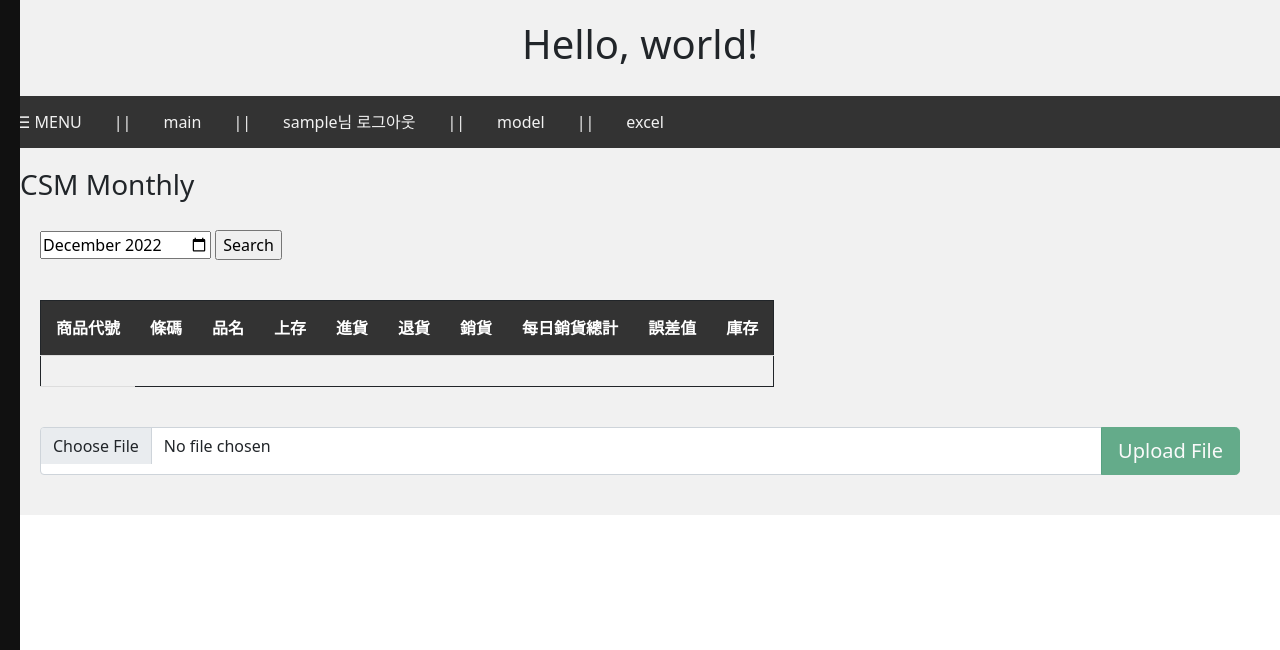
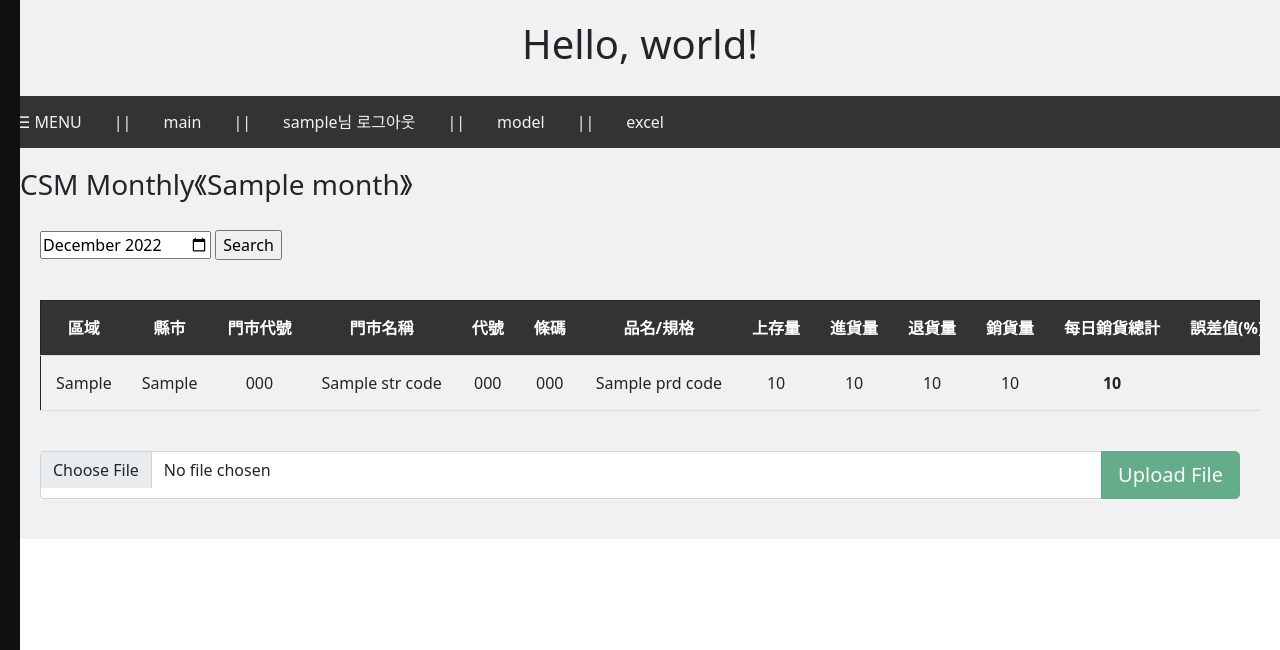
Before and after one commit to PatriciaPark/data_statistics, a Django app: template mysite/csm/templates/csm/index.html in a window 1280 px wide. Shown: the top 650 px of the page. Run offline with Django 4.2, Linux system fonts and the light colour scheme; a user stored in the database is signed in; tables that the repository leaves empty hold one stand-in row (values such as "Sample post"); the template is opened without the code that fills it: most values are stand-ins (such as "Sample title", 1, 10 or a date in 2020); lists and menus that the app fills with data are empty.

Commit message:
monthly complete

```diff
--- a/mysite/csm/static/css/csm.css
+++ b/mysite/csm/static/css/csm.css
@@ -14,29 +14,6 @@
     border: 1px solid;
     white-space: nowrap;
     text-align: center;
-}
-
-.tableGrid thead {
-    position: -webkit-sticky;
-    position: sticky;
-    top: 0;
-    z-index: 1;
-}
-.tableGrid th:first-child,
-.tableGrid td:first-child {
-    position: -webkit-sticky;
-    position: sticky;
-    left: 0;
-}
-.tableGrid th:nth-child(2),
-.tableGrid td:nth-child(2) {
-    position: -webkit-sticky;
-    position: sticky;
-}
-.tableGrid th:nth-child(3),
-.tableGrid td:nth-child(3) {
-    position: -webkit-sticky;
-    position: sticky;
 }
 
 th, td {
--- a/mysite/csm/templates/csm/index.html
+++ b/mysite/csm/templates/csm/index.html
@@ -4,7 +4,7 @@
 <link rel="stylesheet" href="{% static 'css/style.css' %}">
 <link rel="stylesheet" href="{% static 'css/csm.css' %}">
 {% if user.is_authenticated %}
-    <h3>CSM Monthly</h3>
+    <h3>CSM Monthly《{{month}}》</h3>
     <form method="GET">
         <div class="searchForm">
             <input type="month" name="input-month" id="monthSearch" class="searchMonth">
@@ -15,22 +15,41 @@
         <table class="tableGrid" id="myTable">
             <thead>
                 <tr id="thTr">
-                    <th><B>商品代號</B></th>
+                    <th><B>區域</B></th>
+                    <th><B>縣市</B></th>
+                    <th><B>門市代號</B></th>
+                    <th><B>門市名稱</B></th>
+                    <th><B>代號</B></th>
                     <th><B>條碼</B></th>
-                    <th><B>品名</B></th>
-                    <th><B>上存</B></th>
-                    <th><B>進貨</B></th>
-                    <th><B>退貨</B></th>
-                    <th><B>銷貨</B></th>
+                    <th><B>品名/規格</B></th>
+                    <th><B>上存量</B></th>
+                    <th><B>進貨量</B></th>
+                    <th><B>退貨量</B></th>
+                    <th><B>銷貨量</B></th>
                     <th><B>每日銷貨總計</B></th>
-                    <th><B>誤差值</B></th>
-                    <th><B>庫存</B></th>
+                    <th><B>誤差值(%)</B></th>
+                    <th><B>庫存量</B></th>
                 </tr>
             </thead>
             <tbody>
+                {% for data in monthData %}
                 <tr id="tdTr">
-                    <td></td>
+                    <td>{{data.str_code.str_loc}}</td>
+                    <td>{{data.str_code.str_city}}</td>
+                    <td>{{data.str_code.str_code}}</td>
+                    <td>{{data.str_code.str_name}}</td>
+                    <td>{{data.prd_code.prd_code}}</td>
+                    <td>{{data.prd_code.prd_barcode}}</td>
+                    <td>{{data.prd_code.prd_name}}</td>
+                    <td>{{data.sum_m_save}}</td>
+                    <td>{{data.sum_m_buy}}</td>
+                    <td>{{data.sum_m_return}}</td>
+                    <td>{{data.sum_m_sale}}</td>
+                    <td><B>{{data.sum_m_sale_ttl}}</B></td>
+                    <td><B>{{data.sum_m_sale_err}}</B></td>
+                    <td>{{data.sum_m_stock}}</td>
                 </tr>
+                {% endfor %}
             <tbody>
         </table>
     </div>
@@ -47,7 +66,6 @@
 //페이지 로드시 실행
 window.onload=function(){
     searchDaily();
-    baseGrid();
     localStorage.removeItem("user_selected_date");
 
 }
```
Also changed, not shown: mysite/csd/views.py (+76 -113 lines), mysite/csm/models.py (+6 -3 lines), mysite/csm/views.py (+53 -47 lines), mysite/csm/migrations/0003_summonthly_sum_m_sale_err_summonthly_sum_m_sale_ttl.py (added), mysite/csm/migrations/0004_alter_summonthly_sum_m_sale_err_and_more.py (added).
